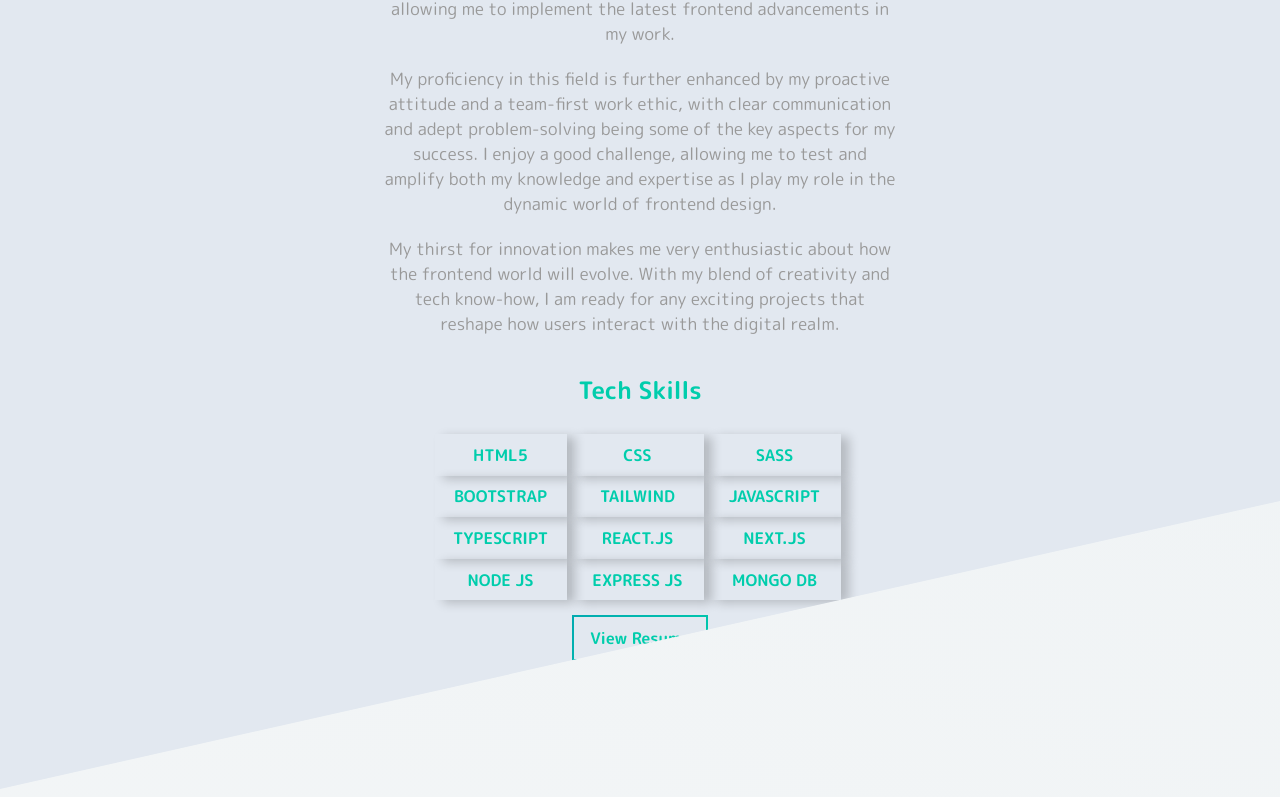
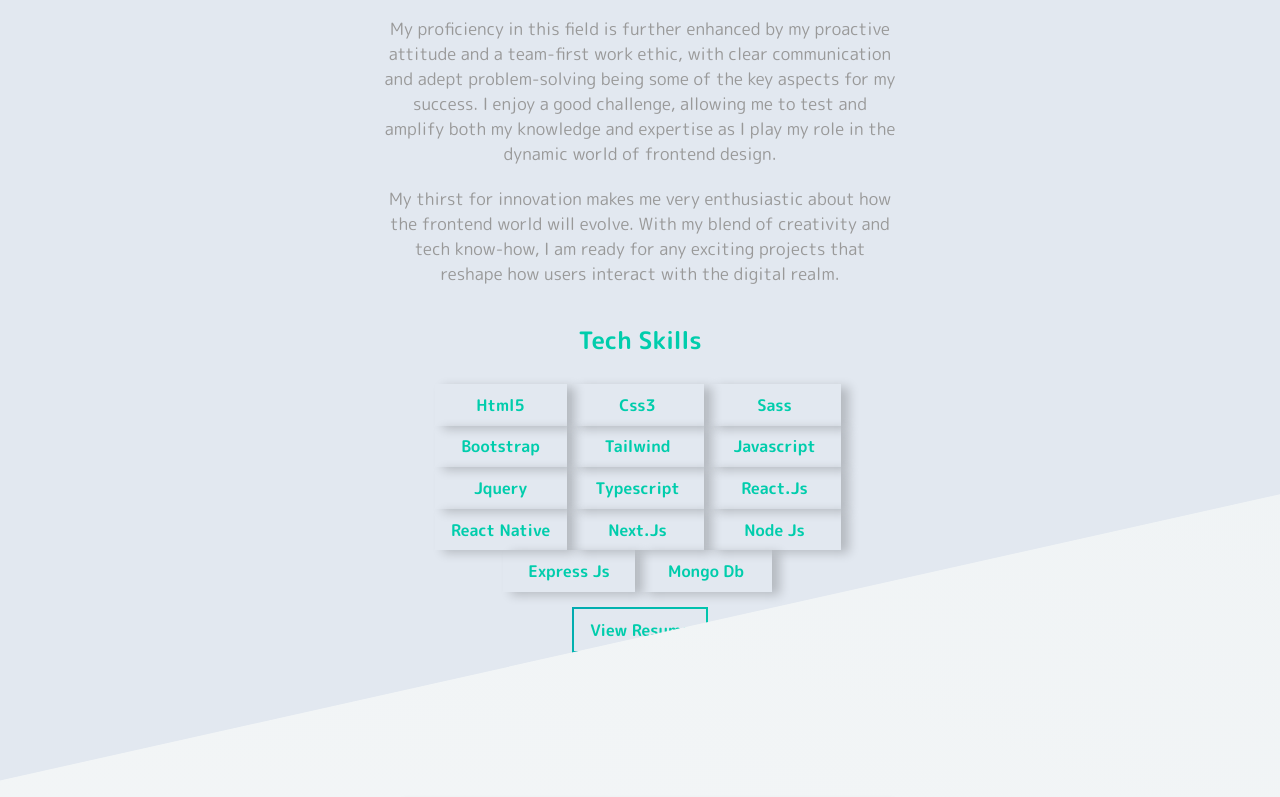
Before and after one commit to KonstantinVchkov/web-portfolio, a React (Create React App) app: page / in a window 1280 px wide. Shown: the part 1471-2268 px from the top of the page. Built offline with nearby package versions, Linux system fonts and the light colour scheme; a web font is replaced by a local one.

Commit message:
database changed, field: about me

```diff
--- a/src/data/db.ts
+++ b/src/data/db.ts
@@ -3,21 +3,23 @@
   name: "Konstantin",
   lastname: "Vchkov",
   skills: [
-    "HTML5",
-    "CSS",
-    "SASS",
-    "BOOTSTRAP",
-    "TAILWIND",
-    "JAVASCRIPT",
-    "TYPESCRIPT",
-    "REACT.JS",
-    "NEXT.JS",
-    "NODE JS",
-    "EXPRESS JS",
-    "MONGO DB",
+    "Html5",
+    "Css3",
+    "Sass",
+    "Bootstrap",
+    "Tailwind",
+    "Javascript",
+    "Jquery",
+    "Typescript",
+    "React.Js",
+    "React Native",
+    "Next.Js",
+    "Node Js",
+    "Express Js",
+    "Mongo Db",
   ],
   paragraphs: [
-    "As a Front-end Developer, I am dedicated to crafting intuitive and engaging digital interfaces. My involvement in frontend territory has been enhanced by hands-on proficiency in HTML5, CSS3, SASS, BOOTSTRAP, JavaScript, JQUERY, TypeScript, React, Next Js, NodeJs, Express Js and MongoDb - skills honed through intensive training and tangible projects.",
+    "As a Front-end Developer, I specialize in creating user-friendly and captivating digital interfaces. My experience in the frontend domain has been enriched through practical expertise gained in the development of various projects.",
     "In a world where tech is continuously changing and improving, I strive to stay ahead, by enhancing my knowledge and skill, allowing me to implement the latest frontend advancements in my work.",
     "My proficiency in this field is further enhanced by my proactive attitude and a team-first work ethic, with clear communication and adept problem-solving being some of the key aspects for my success. I enjoy a good challenge, allowing me to test and amplify both my knowledge and expertise as I play my role in the dynamic world of frontend design.",
     "My thirst for innovation makes me very enthusiastic about how the frontend world will evolve.  With my blend of creativity and tech know-how, I am ready for any exciting projects that reshape how users interact with the digital realm.",
```
